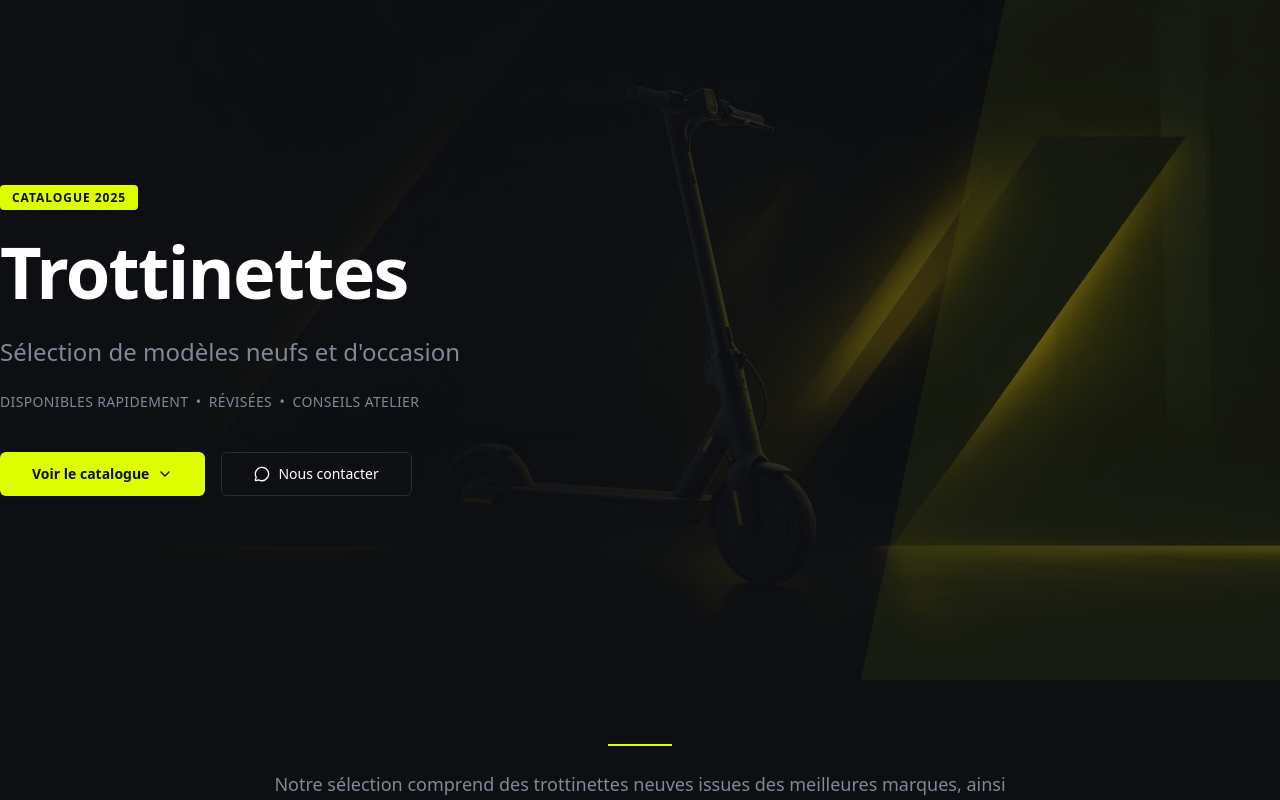
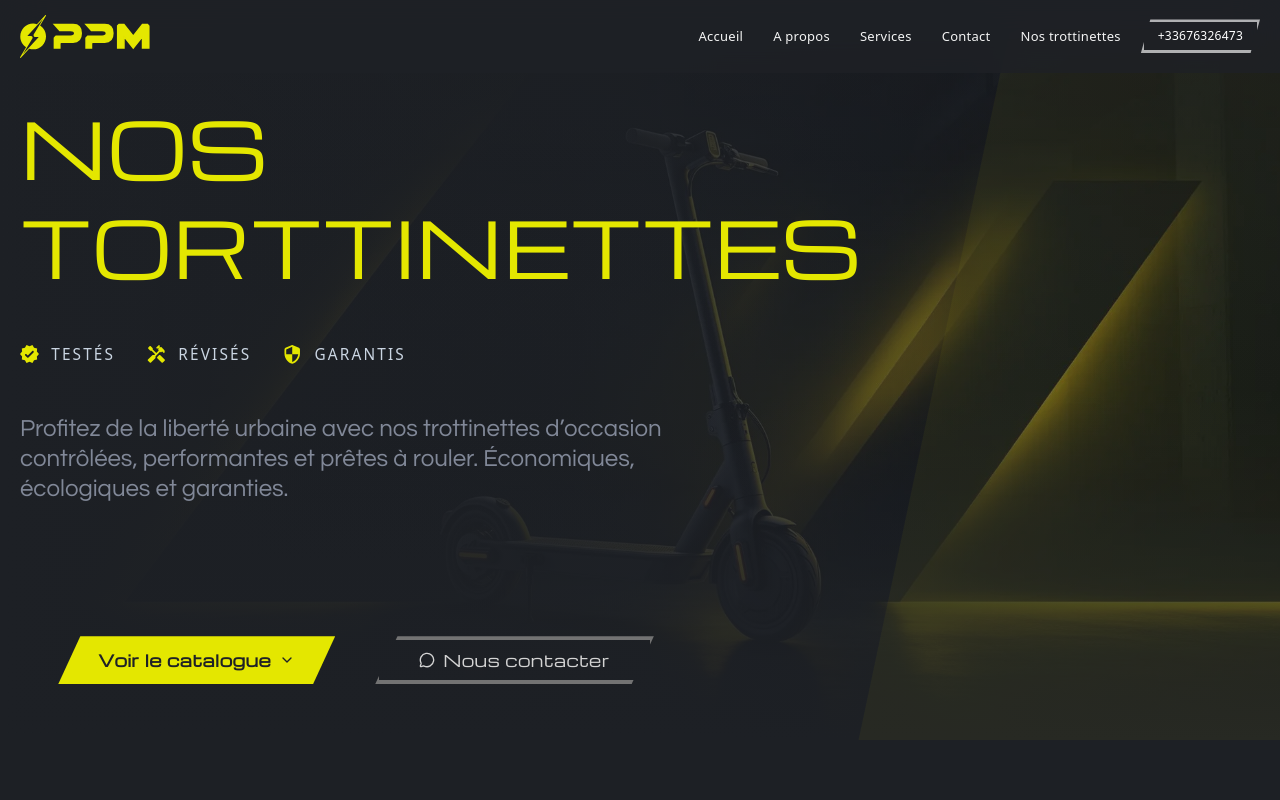
Before and after one commit to Hardy1210/ppm-trottinettes-web, a Next.js app: page /catalogue in a window 1280 px wide. Shown: the top 800 px of the page. Built offline with nearby package versions, Linux system fonts and the light colour scheme.

Commit message:
catalogue page added v02

```diff
--- a/app/globals.css
+++ b/app/globals.css
@@ -34,16 +34,16 @@ html::-webkit-scrollbar {
   /*ESTILOS PARA LA PAGINA CATALOGUE*/
 
   /* === Tokens catalogue / shadcn-like === */
-  --background: 220 15% 6%;
+  --background: 217 12% 13%;
   --foreground: 0 0% 95%;
 
-  --card: 220 15% 10%;
+  --card: 0 0% 11%;
   --card-foreground: 0 0% 95%;
 
   --popover: 220 15% 10%;
   --popover-foreground: 0 0% 95%;
 
-  --primary: 68 100% 50%;
+  --primary: 61 100% 45%;
   --primary-foreground: 220 15% 6%;
 
   --secondary: 220 15% 15%;
--- /dev/null
+++ b/components/icons/BadgeCheck.tsx
@@ -0,0 +1,24 @@
+import { ComponentPropsWithoutRef } from 'react';
+export const BadgeCheck = (
+  props: ComponentPropsWithoutRef<'svg'> & { size?: number },
+) => {
+  return (
+    <svg
+      width={props.size}
+      height={props.size}
+      viewBox="0 0 13 13"
+      transform=""
+      id="injected-svg"
+      xmlns="http://www.w3.org/2000/svg"
+      fill="currentColor"
+      {...props}
+    >
+      <g>
+        <path
+          d="M12.8516 6.125L11.4297 4.48438L11.6211 2.35156L9.51562 1.85938L8.42188 0L6.42578 0.847656L4.42969 0L3.33594 1.85938L1.23047 2.32422L1.42188 4.48438L0 6.125L1.42188 7.76562L1.23047 9.89844L3.33594 10.3906L4.42969 12.25L6.42578 11.4023L8.42188 12.25L9.51562 10.3906L11.6211 9.89844L11.4297 7.76562L12.8516 6.125ZM4.89453 8.47656L3.5 7.05469C3.28125 6.83594 3.28125 6.48047 3.5 6.23438L3.55469 6.20703C3.77344 5.96094 4.15625 5.96094 4.375 6.20703L5.30469 7.13672L8.3125 4.12891C8.55859 3.91016 8.91406 3.91016 9.16016 4.12891L9.1875 4.18359C9.40625 4.40234 9.40625 4.78516 9.1875 5.00391L5.74219 8.47656C5.49609 8.69531 5.14062 8.69531 4.89453 8.47656Z"
+          fill="currentColor"
+        />
+      </g>
+    </svg>
+  );
+};
--- /dev/null
+++ b/components/icons/Shieldd.tsx
@@ -0,0 +1,24 @@
+import { ComponentPropsWithoutRef } from 'react';
+export const Shieldd = (
+  props: ComponentPropsWithoutRef<'svg'> & { size?: number },
+) => {
+  return (
+    <svg
+      width={props.size}
+      height={props.size}
+      viewBox="0 0 11 13"
+      transform=""
+      id="injected-svg"
+      xmlns="http://www.w3.org/2000/svg"
+      fill="currentColor"
+      {...props}
+    >
+      <g>
+        <path
+          d="M4.78516 0.102539L0.683594 1.90723C0.273438 2.09863 0 2.53613 0 2.97363V5.73535C0 8.96191 2.24219 11.9971 5.25 12.7354C8.25781 11.9971 10.5 8.96191 10.5 5.73535V2.97363C10.5 2.53613 10.2266 2.09863 9.81641 1.90723L5.71484 0.102539C5.41406 -0.0341797 5.08594 -0.0341797 4.78516 0.102539ZM5.25 6.30957H9.32422C9.02344 8.71582 7.41016 10.8486 5.25 11.5322V6.30957H1.17578V2.97363L5.25 1.16895V6.30957Z"
+          fill="currentColor"
+        />
+      </g>
+    </svg>
+  );
+};
--- /dev/null
+++ b/components/icons/Wrench.tsx
@@ -0,0 +1,24 @@
+import { ComponentPropsWithoutRef } from 'react';
+export const Wrench = (
+  props: ComponentPropsWithoutRef<'svg'> & { size?: number },
+) => {
+  return (
+    <svg
+      width={props.size}
+      height={props.size}
+      viewBox="0 0 12 13"
+      transform=""
+      id="injected-svg"
+      xmlns="http://www.w3.org/2000/svg"
+      fill="currentColor"
+      {...props}
+    >
+      <g>
+        <path
+          d="M11.457 9.86307L8.72266 7.10135C8.42188 6.82791 8.12109 6.74588 7.79297 6.74588L6.31641 8.24978C6.31641 8.57791 6.37109 8.87869 6.64453 9.15213L9.40625 11.9138C9.625 12.1326 10.0078 12.1326 10.2266 11.9138L11.457 10.6834C11.7031 10.4646 11.7031 10.0818 11.457 9.86307ZM8.53125 4.77713C8.75 5.02322 9.13281 5.02322 9.35156 4.77713L9.76172 4.36697L10.9922 5.62478C11.6758 4.94119 11.6758 3.8201 10.9922 3.1365L9.35156 1.49588C9.13281 1.24978 8.75 1.24978 8.53125 1.49588L8.12109 1.90603V0.429472C8.12109 0.0466596 7.65625 -0.144747 7.41016 0.128691L5.93359 1.60525C5.66016 1.87869 5.85156 2.31619 6.20703 2.31619H7.68359L7.27344 2.72635C7.05469 2.9451 7.05469 3.32791 7.27344 3.54666L7.49219 3.76541L5.79688 5.43338L3.39062 3.02713V2.45291C3.39062 2.28885 3.33594 2.15213 3.22656 2.04275L2.05078 0.839628C1.83203 0.620878 1.44922 0.620878 1.23047 0.839628L0.410156 1.68728C0.164062 1.90603 0.164062 2.28885 0.410156 2.5076L1.58594 3.68338C1.69531 3.79275 1.83203 3.84744 1.99609 3.84744H2.57031L4.97656 6.25369L4.48438 6.77322H3.74609C3.41797 6.77322 3.11719 6.8826 2.92578 7.10135L0.164062 9.86307C-0.0546875 10.0818 -0.0546875 10.4646 0.164062 10.6834L1.39453 11.9138C1.61328 12.1326 1.99609 12.1326 2.21484 11.9138L4.97656 9.15213C5.19531 8.93338 5.30469 8.65994 5.30469 8.33182V7.59353L8.3125 4.58572L8.53125 4.77713Z"
+          fill="currentColor"
+        />
+      </g>
+    </svg>
+  );
+};
--- a/components/layout/Header.module.scss
+++ b/components/layout/Header.module.scss
@@ -5,7 +5,7 @@
   width: 100%;
   z-index: 50;
   /* clave anti-parpadeo */
-  visibility: hidden;
+  //visibility: hidden;
   /*  isolation: isolate;mix-blend-mode: difference;*/
 
   /* GSAP */
--- a/components/layout/Header.tsx
+++ b/components/layout/Header.tsx
@@ -4,6 +4,7 @@ import { useIntro } from '@/context/IntroContext';
 import gsap from 'gsap';
 import Image from 'next/image';
 import Link from 'next/link';
+import { usePathname } from 'next/navigation';
 import { useEffect, useLayoutEffect, useMemo, useRef, useState } from 'react';
 import { MenuOverlayPortal } from '../MenuOverlayPortal';
 import styles from './Header.module.scss';
@@ -58,23 +59,48 @@ export function Header({
     [items],
   );
 
+  const pathname = usePathname();
+  const isHome = pathname === '/';
+
   // Fade in header (sin desplazamiento)
   useLayoutEffect(() => {
     const header = headerRef.current;
     const inner = innerRef.current;
     const backdrop = backdropRef.current;
-    if (!introDoneLogo || !header || !inner || !backdrop) return;
 
-    // evita flashes por estados previos (HMR)
+    if (!header || !inner || !backdrop) return;
+
     gsap.killTweensOf([header, inner, backdrop]);
 
-    // 1) habilita el header (incluye blur)
-    gsap.set(header, { autoAlpha: 1 }); // autoAlpha => opacity + visibility
+    // 1) Si NO es home -> visible directo
+    if (!isHome) {
+      gsap.set(header, { autoAlpha: 1 });
+      gsap.set(backdrop, { autoAlpha: 1 });
+      gsap.set(inner, {
+        autoAlpha: 1,
+        y: 0,
+        filter: 'blur(0px)',
+      });
+      return;
+    }
 
-    // 2) anima SOLO el inner
+    // 2) Si es home y la intro no terminó -> oculto
+    if (!introDoneLogo) {
+      gsap.set(header, { autoAlpha: 0 });
+      gsap.set(backdrop, { autoAlpha: 0 });
+      gsap.set(inner, {
+        autoAlpha: 0,
+        y: -8,
+        filter: 'blur(12px)',
+      });
+      return;
+    }
+
+    // 3) Home + intro terminada -> animación
+    gsap.set(header, { autoAlpha: 1 });
+
     const tl = gsap.timeline();
 
-    // barra blur aparece suave
     tl.fromTo(
       backdrop,
       { autoAlpha: 0 },
@@ -82,7 +108,6 @@ export function Header({
       0,
     );
 
-    // contenido aparece
     tl.fromTo(
       inner,
       { autoAlpha: 0, y: -8 },
@@ -90,14 +115,17 @@ export function Header({
       0,
     );
 
-    // blur del contenido desaparece
     tl.fromTo(
       inner,
       { filter: 'blur(12px)' },
       { filter: 'blur(0px)', duration: 1.4, ease: 'power2.out' },
       0,
     );
-  }, [introDoneLogo]);
+
+    return () => {
+      tl.kill();
+    };
+  }, [introDoneLogo, isHome]);
 
   // One-page active link (IntersectionObserver)
   useEffect(() => {
--- a/components/trottinettes/CTABlock.tsx
+++ b/components/trottinettes/CTABlock.tsx
@@ -3,7 +3,7 @@ import { Button } from '@/components/ui/button';
 import { MessageCircle } from 'lucide-react';
 
 const CTABlock = () => (
-  <section className="container py-20">
+  <section className="container py-20 max-w-container mx-auto px-5 xl:px-0">
     <div className="relative bg-card border border-border rounded-lg p-10 md:p-16 text-center overflow-hidden">
       {/* Geometric accents */}
       <div className="absolute top-0 left-0 w-32 h-32 bg-primary/5 -translate-x-1/2 -translate-y-1/2 rotate-45" />
--- a/components/trottinettes/CataloguePageClient.tsx
+++ b/components/trottinettes/CataloguePageClient.tsx
@@ -40,11 +40,11 @@ export default function CataloguePageClient() {
   }, [activeFilter, searchQuery, sortOrder]);
 
   return (
-    <div className="min-h-screen bg-background">
+    <div className="min-h-screen bg-background w-full">
       <HeroSection />
       <IntroBlock />
 
-      <div id="catalogue">
+      <div id="catalogue" className="px-5 xl:px-0">
         <FilterBar
           activeFilter={activeFilter}
           onFilterChange={setActiveFilter}
@@ -54,7 +54,7 @@ export default function CataloguePageClient() {
           onSortChange={setSortOrder}
         />
 
-        <section className="container pb-16">
+        <section className="container pb-16 max-w-container mx-auto">
           {filtered.length > 0 ? (
             <div className="grid grid-cols-1 sm:grid-cols-2 lg:grid-cols-4 gap-6">
               {filtered.map((scooter, i) => (
--- a/components/trottinettes/FilterBar.tsx
+++ b/components/trottinettes/FilterBar.tsx
@@ -33,7 +33,7 @@ const FilterBar = ({
   sortOrder,
   onSortChange,
 }: FilterBarProps) => (
-  <div className="container pb-8">
+  <div className="container pb-8 max-w-container mx-auto">
     <div className="flex flex-col sm:flex-row items-start sm:items-center gap-4 justify-between">
       {/* Tabs */}
       <div className="flex gap-1 bg-secondary/50 p-1 rounded-md">
--- a/components/trottinettes/HeroSection.tsx
+++ b/components/trottinettes/HeroSection.tsx
@@ -1,9 +1,12 @@
 'use client';
 
-import { Button } from '@/components/ui/button';
 import heroImage from '@/public/images/scooter-hero.webp';
+import { PrimaryButton } from '@/ui/Buttons';
 import { ChevronDown, MessageCircle } from 'lucide-react';
 import Image from 'next/image';
+import { BadgeCheck } from '../icons/BadgeCheck';
+import { Shieldd } from '../icons/Shieldd';
+import { Wrench } from '../icons/Wrench';
 
 const HeroSection = () => {
   const scrollToCatalog = () => {
@@ -13,7 +16,7 @@ const HeroSection = () => {
   };
 
   return (
-    <section className="relative min-h-[85vh] flex items-center overflow-hidden">
+    <section className="relative min-h-[700px] flex items-center overflow-hidden px-5 mt-10">
       {/* Background image */}
       <div className="absolute inset-0">
         <Image
@@ -28,55 +31,76 @@ const HeroSection = () => {
       {/* Diagonal geometric accent */}
       <div className="absolute top-0 right-0 w-1/3 h-full bg-primary/5 skew-x-[-12deg] translate-x-20" />
 
-      <div className="container relative z-10 py-20">
-        <div className="max-w-2xl space-y-6">
+      <div className="container relative z-10 max-w-container mx-auto">
+        <div className="max-w-2xl space-y-12">
+          <h1
+            className=" text-[clamp(1.85rem,8vw,4.8rem)] font-title text-ppmYellow leading-[1.3] animate-fade-in opacity-0"
+            style={{ animationDelay: '0.2s' }}
+          >
+            NOS TORTTINETTES
+          </h1>
+          {/*iconos */}
           <div
-            className="inline-block animate-fade-in opacity-0"
-            style={{ animationDelay: '0.1s' }}
+            className="flex w-full items-center gap-[clamp(2rem,2vw,2rem)] animate-fade-in opacity-0"
+            style={{ animationDelay: '0.3s' }}
           >
-            <span className="badge-neuf rounded-sm text-xs">
-              Catalogue 2025
-            </span>
+            <div className="flex items-center gap-[clamp(0.35rem,1vw,0.75rem)]">
+              <BadgeCheck className="h-[clamp(1rem,1.5vw,1.4rem)] w-[clamp(1rem,1.5vw,1.4rem)] shrink-0 text-ppmYellow" />
+              <span className="text-[clamp(0.75rem,1.2vw,1.1rem)] font-medium uppercase tracking-[0.14em] text-slate-300">
+                Testés
+              </span>
+            </div>
+
+            <div className="flex items-center gap-[clamp(0.35rem,1vw,0.75rem)]">
+              <Wrench className="h-[clamp(1rem,1.5vw,1.4rem)] w-[clamp(1rem,1.5vw,1.4rem)] shrink-0 text-ppmYellow" />
+              <span className="text-[clamp(0.75rem,1.2vw,1.1rem)] font-medium uppercase tracking-[0.14em] text-slate-300">
+                Révisés
+              </span>
+            </div>
+
+            <div className="flex items-center gap-[clamp(0.35rem,1vw,0.75rem)]">
+              <Shieldd className="h-[clamp(1rem,1.5vw,1.4rem)] w-[clamp(1rem,1.5vw,1.4rem)] shrink-0 text-ppmYellow" />
+              <span className="text-[clamp(0.75rem,1.2vw,1.1rem)] font-medium uppercase tracking-[0.14em] text-slate-300">
+                Garantis
+              </span>
+            </div>
           </div>
 
-          <h1
-            className="text-5xl md:text-7xl font-display font-bold tracking-tight leading-[1.1] animate-fade-in opacity-0"
-            style={{ animationDelay: '0.2s' }}
+          <p
+            className="text-[clamp(1.45rem,2vw,1.5rem)] text-muted-foreground font-body font-light leading-tight animate-fade-in opacity-0"
+            style={{ animationDelay: '0.4s' }}
           >
-            Trottinettes
-          </h1>
-
-          <p
-            className="text-xl md:text-2xl text-muted-foreground font-light animate-fade-in opacity-0"
-            style={{ animationDelay: '0.3s' }}
-          >
-            Sélection de modèles neufs et d&apos;occasion
+            Profitez de la liberté urbaine avec nos trottinettes d’occasion
+            contrôlées, performantes et prêtes à rouler. Économiques,
+            écologiques et garanties.
           </p>
 
           <p
-            className="text-sm text-muted-foreground tracking-wide uppercase animate-fade-in opacity-0"
-            style={{ animationDelay: '0.4s' }}
+            className="hidden sm:block text-sm text-muted-foreground font-body tracking-wide uppercase animate-fade-in opacity-0"
+            style={{ animationDelay: '0.5s' }}
           >
             Disponibles rapidement&ensp;•&ensp;Révisées&ensp;•&ensp;Conseils
             atelier
           </p>
 
           <div
-            className="flex flex-wrap gap-4 pt-4 animate-fade-in opacity-0"
-            style={{ animationDelay: '0.5s' }}
+            className="flex flex-wrap gap-10 pt-4 animate-fade-in opacity-0 justify-center"
+            style={{ animationDelay: '0.6s' }}
           >
-            <Button
-              size="lg"
+            <PrimaryButton
               onClick={scrollToCatalog}
-              className="gap-2 font-display font-semibold"
+              className="gap-2 font-title font-semibold"
             >
               Voir le catalogue
               <ChevronDown className="w-4 h-4" />
-            </Button>
-            <Button size="lg" variant="outline" className="gap-2 font-display">
+            </PrimaryButton>
+            <PrimaryButton
+              href="mailto:tonmail@example.com?subject=Demande%20de%20contact"
+              className="gap-2 border-4 border-neutral-500 bg-transparent font-title text-neutral-300"
+            >
               <MessageCircle className="w-4 h-4" />
               Nous contacter
-            </Button>
+            </PrimaryButton>
           </div>
         </div>
       </div>
--- a/components/trottinettes/IntroBlock.tsx
+++ b/components/trottinettes/IntroBlock.tsx
@@ -1,10 +1,10 @@
 'use client';
 
 const IntroBlock = () => (
-  <section className="container py-16">
+  <section className="container py-16 mx-auto px-5 xl:px-0">
     <div
       className="max-w-3xl mx-auto text-center space-y-4 animate-fade-in opacity-0"
-      style={{ animationDelay: '0.2s' }}
+      style={{ animationDelay: '0.7s' }}
     >
       <div className="w-16 h-[2px] bg-primary mx-auto mb-6" />
       <p className="text-lg text-muted-foreground leading-relaxed">
--- a/components/ui/button.tsx
+++ b/components/ui/button.tsx
@@ -10,7 +10,7 @@ const buttonVariants = cva(
   {
     variants: {
       variant: {
-        default: 'bg-primary text-primary-foreground hover:bg-primary/90',
+        default: 'bg-primary text-primary-foreground hover:bg-primary/80',
         destructive:
           'bg-destructive text-destructive-foreground hover:bg-destructive/90',
         outline:
```
